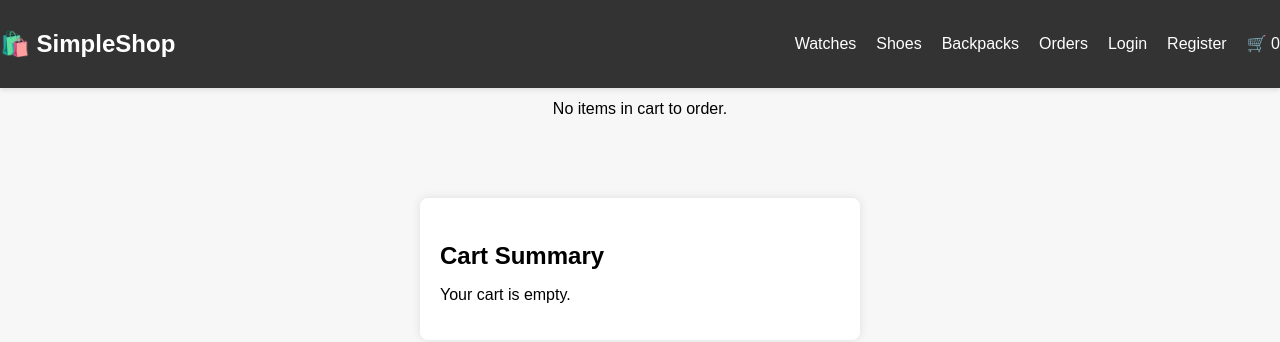
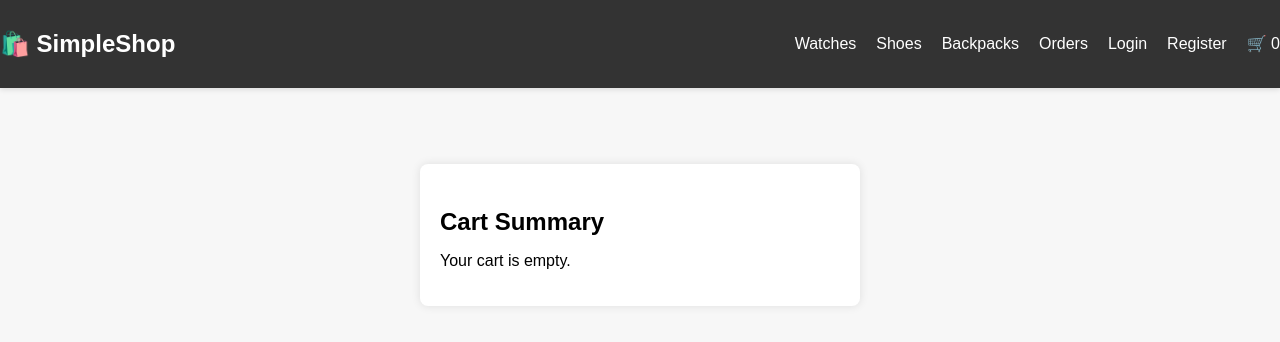
Before and after one commit to Himanshi745/simple-shop-full-stack-, a React (Create React App) app in the folder e-commerce/: page /orders in a window 1280 px wide. Shown: the top 342 px of the page. Built offline with nearby package versions, Linux system fonts and the light colour scheme; the HTML template or start-up script is replaced by a standard one.

Commit message:
Update OrdersPage.js

```diff
--- a/e-commerce/src/pages/OrdersPage.js
+++ b/e-commerce/src/pages/OrdersPage.js
@@ -5,13 +5,7 @@ const OrdersPage = ({ cartItems, handlePlaceOrder }) => {
   return (
     <div className="orders-page" style={{ padding: "2rem" }}>
       <h2>Your Orders</h2>
-      {cartItems.length > 0 ? (
-        <button onClick={handlePlaceOrder} className="place-order-btn">
-          Place Order
-        </button>
-      ) : (
-        <p>No items in cart to order.</p>
-      )}
+
     </div>
   );
 };
```
